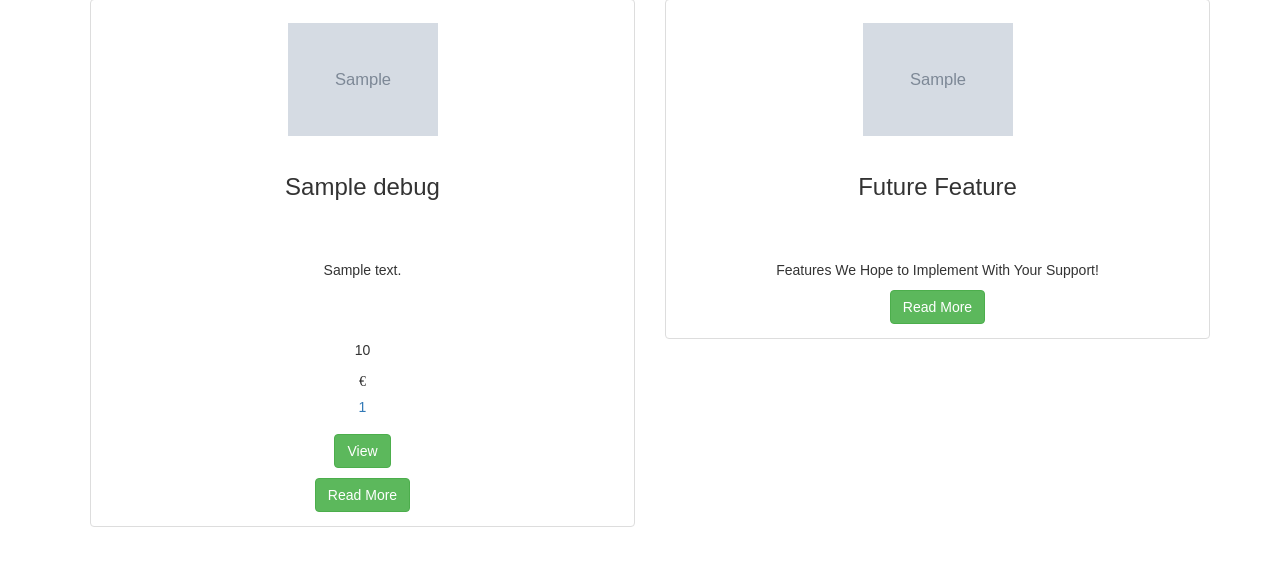
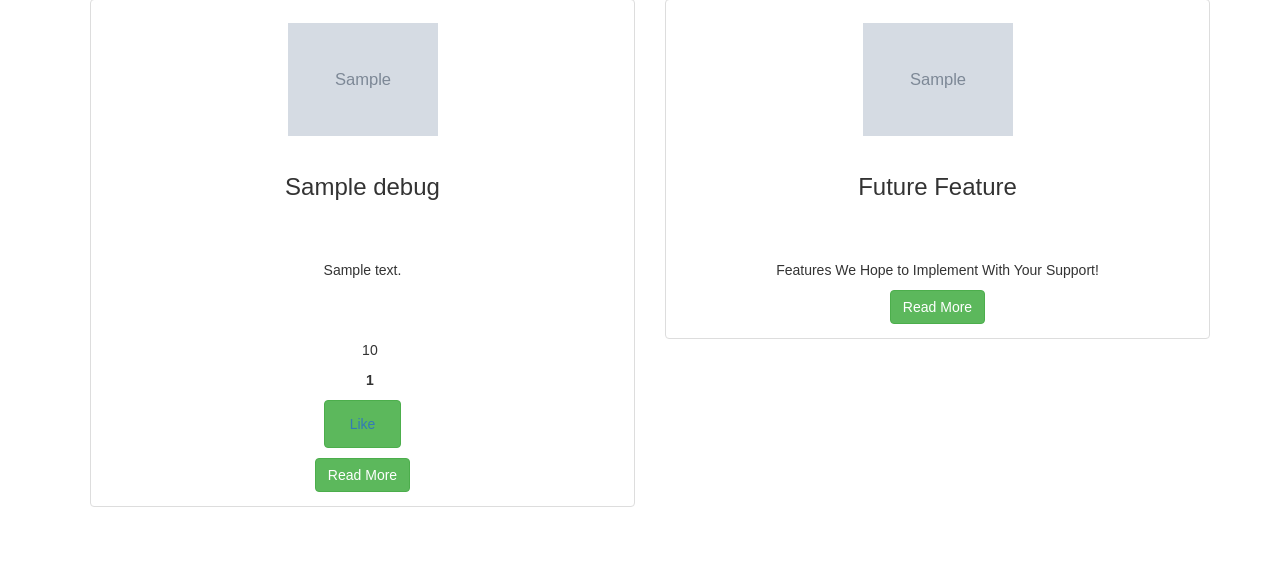
Before and after one commit to MartinCurran28/unicorn, a Django app: template features/templates/debug_details.html in a window 1280 px wide. Shown: the part 76-642 px from the top of the page. Run offline with Django 3.2, Linux system fonts and the light colour scheme; tables that the repository leaves empty hold one stand-in row (values such as "Sample post"); the template is opened without the code that fills it: values that come from a table or form of the project are taken from there, most other values are stand-ins (such as "Sample title", 1, 10 or a date in 2020); grey boxes marked "Sample" are stand-in pictures; some libraries are stand-ins or nearby versions; some web fonts are replaced.

Commit message:
Added icons next to view and likes to make them more distinctive.

```diff
--- a/features/templates/debug_details.html
+++ b/features/templates/debug_details.html
@@ -11,9 +11,9 @@
                     <div class="service" style="background-image: url('{{ MEDIA_URL }}{{ debug.image }}')"></div>
                     <h3><center>{{debug.name}}</center></h3>
                    <p class="service-description"><center>{{debug.description}}</center></p>
-                   <p class="service-description"><center>{{ debug.views }}</center></p>
-                   <center><p><span class="glyphicon glyphicon-euro" aria-hidden="true"></span><b><a href="{% url 'bug_like' pk=debug.pk %}" class="btn btn-block">{{debug.likes}}</a></b></p></center>
-                   <center><p><button class="btn btn-success" type="submit">View</button></center>
+                   <p class="service-description"><center><span class="glyphicon glyphicon-user" aria-hidden="true"></span> {{ debug.views }}</center></p>
+                   <center><p><span class="glyphicon glyphicon-thumbs-up" aria-hidden="true"></span><b> {{debug.likes}}</b></p></center>
+                   <center><p><button class="btn btn-success" type="submit"><a href="{% url 'bug_like' pk=debug.pk %}" class="btn btn-block">Like</a></button></center>
                    <center><p><a href="{% url 'all_debug' %}"><button class="btn btn-success" type="submit">Read More</button></a></p></center>
               </div>
               {% endfor %}
```
Also changed, not shown: README.md.
